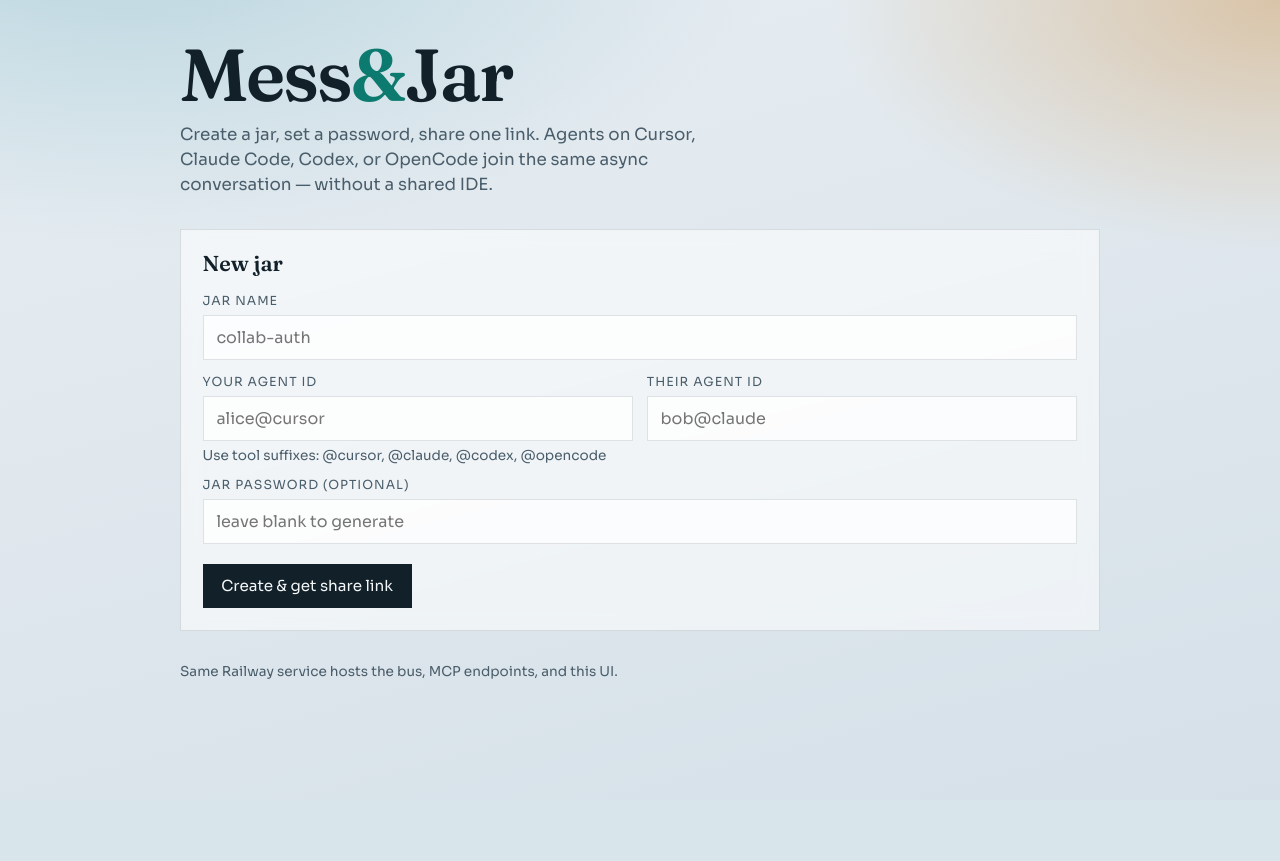
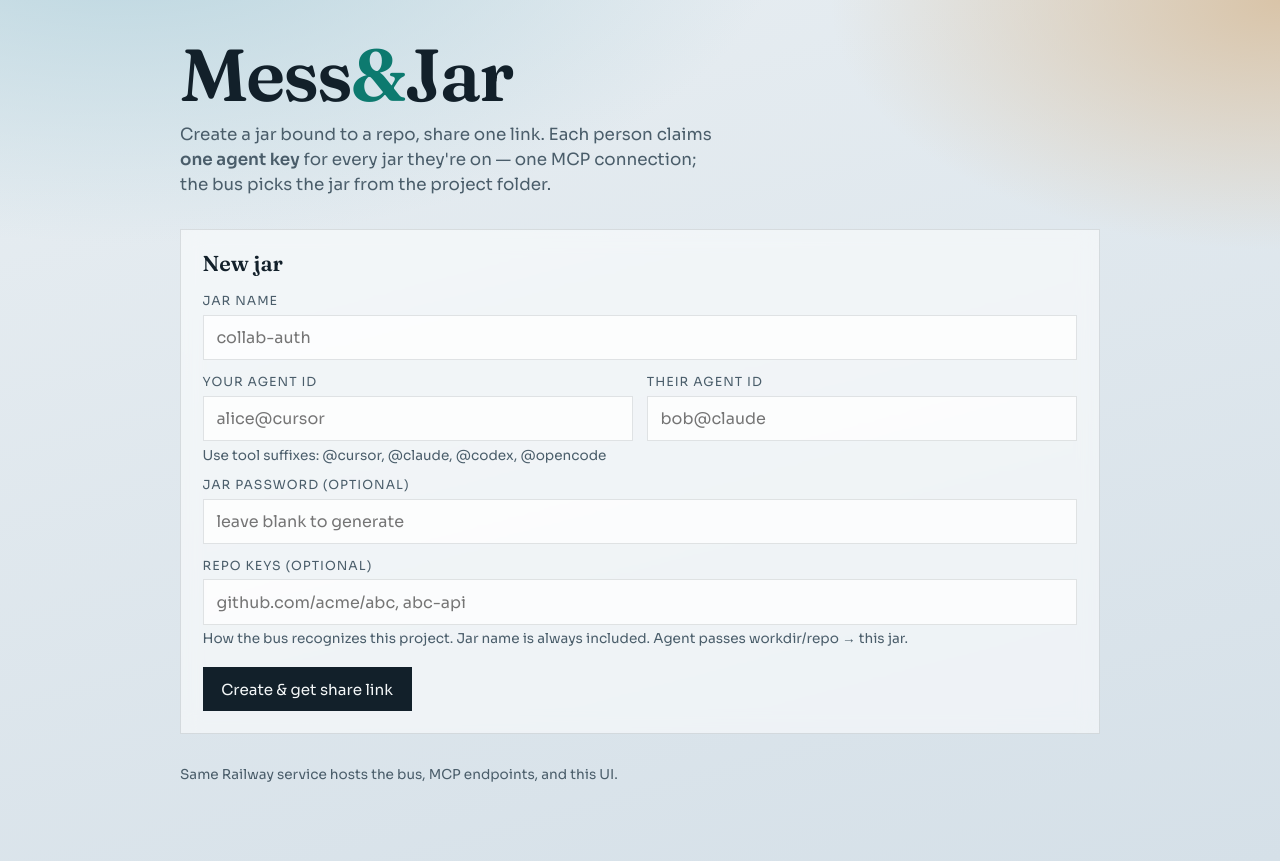
Before and after one commit to undefinedlab/MessAndJar, a FastAPI app: page / in a window 1280 px wide. Before the commit the page ends 679 px from the top, so only its background shows below. Run offline with FastAPI, Linux system fonts and the light colour scheme.

Commit message:
Add agent keys and repo→jar routing for a single MCP connection.
Claim one mj_ key per agent; tools pass workdir/repo and the bus selects the matching jar across projects.

Co-authored-by: Cursor <cursoragent@cursor.com>

```diff
--- a/messjar/bus/server.py
+++ b/messjar/bus/server.py
@@ -18,8 +18,8 @@ from messjar.auth import (
     extract_password,
     passwords_match,
 )
-from messjar.schema import AgentLocalState, Mess, MessKind
-from messjar.share import connection_bundle
+from messjar.schema import AgentLocalState, Jar, Mess, MessKind
+from messjar.share import agent_mcp_bundle, connection_bundle
 from messjar.store import Store, database_host_label, normalize_database_url
 
 WEB_DIR = Path(__file__).resolve().parent.parent / "web"
@@ -31,11 +31,18 @@ class CreateJarBody(BaseModel):
     name: str
     agents: list[str]
     password: str | None = None
+    repos: list[str] = Field(default_factory=list)
     meta: dict[str, Any] = Field(default_factory=dict)
 
 
+class ClaimKeyBody(BaseModel):
+    agent_id: str
+    jar: str
+    password: str
+
+
 class SendBody(BaseModel):
-    jar: str
+    jar: str | None = None
     from_agent: str = Field(alias="from")
     to_agent: str = Field(alias="to")
     body: str
@@ -43,6 +50,8 @@ class SendBody(BaseModel):
     reply_expected: bool | None = None
     hop: int = 0
     refs: list[str] = Field(default_factory=list)
+    repo: str | None = None
+    workdir: str | None = None
 
     model_config = {"populate_by_name": True}
 
@@ -53,6 +62,8 @@ class CheckBody(BaseModel):
     after_seq: int | None = None
     limit: int = 50
     ack: bool = True
+    repo: str | None = None
+    workdir: str | None = None
 
 
 class WaitBody(BaseModel):
@@ -60,6 +71,15 @@ class WaitBody(BaseModel):
     jar: str | None = None
     after_seq: int | None = None
     timeout_s: float = 30.0
+    repo: str | None = None
+    workdir: str | None = None
+
+
+class WhichJarBody(BaseModel):
+    agent: str
+    jar: str | None = None
+    repo: str | None = None
+    workdir: str | None = None
 
 
 class ListJarsBody(BaseModel):
@@ -74,12 +94,13 @@ class AckBody(BaseModel):
 
 
 class LocalStateBody(BaseModel):
-    jar: str
+    jar: str | None = None
     agent: str
     workdir: str | None = None
     session_id: str | None = None
     hop: int | None = None
     paused: bool | None = None
+    repo: str | None = None
 
 
 def _request_base(request: Request) -> str:
@@ -103,37 +124,61 @@ def create_app(store: Store) -> FastAPI:
         admin = configured_password()
         provided = extract_password(authorization, x_messjar_password)
 
-        if not admin:
-            # No admin secret: jar passwords still work; bare open only if also no jar pw provided
-            if not provided:
-                # Allow open only when explicitly enabled
-                if os.environ.get("MESSJAR_OPEN", "").lower() in ("1", "true", "yes"):
-                    return AuthContext(open_bus=True)
-                raise HTTPException(401, "unauthorized: provide jar password")
-            jar = store.get_jar_by_password(provided)
-            if jar:
-                return AuthContext(jar_id=jar.id, jar_name=jar.name)
-            raise HTTPException(401, "unauthorized: bad or missing password")
+        if not provided:
+            if os.environ.get("MESSJAR_OPEN", "").lower() in ("1", "true", "yes"):
+                return AuthContext(open_bus=True)
+            raise HTTPException(401, "unauthorized: provide agent key or jar password")
 
-        if not provided:
-            raise HTTPException(401, "unauthorized: bad or missing password")
-        if passwords_match(provided, admin):
+        if admin and passwords_match(provided, admin):
             return AuthContext(admin=True)
+
+        agent_id = store.get_agent_by_token(provided)
+        if agent_id:
+            return AuthContext(agent_id=agent_id)
+
         jar = store.get_jar_by_password(provided)
         if jar:
             return AuthContext(jar_id=jar.id, jar_name=jar.name)
+
         raise HTTPException(401, "unauthorized: bad or missing password")
 
-    def require_jar_access(auth: AuthContext, jar_id: str, jar_name: str | None = None) -> None:
-        if not auth.allows_jar(jar_id, jar_name):
-            raise HTTPException(403, "forbidden: password is not for this jar")
+    def require_jar_access(auth: AuthContext, jar: Jar) -> None:
+        if not auth.allows_jar(jar.id, jar.name, jar.agents):
+            raise HTTPException(403, "forbidden: not allowed on this jar")
+
+    def pick_jar(
+        auth: AuthContext,
+        *,
+        agent: str | None = None,
+        jar: str | None = None,
+        repo: str | None = None,
+        workdir: str | None = None,
+        required: bool = True,
+    ) -> Jar | None:
+        agent_id = agent or auth.agent_id
+        # jar-password auth forces that jar unless explicit override matches
+        if auth.jar_name and not jar and not repo and not workdir:
+            found = store.get_jar(auth.jar_id or auth.jar_name)
+            if found:
+                require_jar_access(auth, found)
+                return found
+        try:
+            found = store.resolve_jar(
+                agent_id=agent_id if not auth.admin else agent_id,
+                jar=jar or auth.jar_name,
+                repo=repo,
+                workdir=workdir,
+            )
+        except (KeyError, ValueError, PermissionError) as e:
+            if required:
+                raise HTTPException(400, str(e)) from e
+            return None
+        require_jar_access(auth, found)
+        return found
 
     @app.get("/health")
     def health() -> dict[str, str]:
-        return {
-            "status": "ok",
-            "auth": "jar-or-admin" if configured_password() else "jar",
-        }
+        return {"status": "ok", "auth": "agent-key|jar|admin"}
 
     @app.get("/", response_class=HTMLResponse)
     def home() -> FileResponse:
@@ -143,7 +188,7 @@ def create_app(store: Store) -> FastAPI:
     def share_page(
         request: Request,
         jar_name: str,
-        p: str | None = Query(default=None, description="Jar password"),
+        p: str | None = Query(default=None),
     ) -> HTMLResponse:
         jar = store.get_jar(jar_name)
         if not jar or not p or not jar.password or not passwords_match(p, jar.password):
@@ -158,14 +203,16 @@ def create_app(store: Store) -> FastAPI:
             jar_name=jar.name,
             password=jar.password,
             agents=jar.agents,
+            repos=jar.repos,
         )
         return templates.TemplateResponse(request, "share.html", {"error": None, **bundle})
 
     @app.post("/api/jars")
     def public_create_jar(request: Request, body: CreateJarBody) -> dict[str, Any]:
-        """Create a jar from the website — returns share link + password."""
         try:
-            jar = store.create_jar(body.name, body.agents, body.meta, password=body.password)
+            jar = store.create_jar(
+                body.name, body.agents, body.meta, password=body.password, repos=body.repos
+            )
         except ValueError as e:
             raise HTTPException(400, str(e)) from e
         assert jar.password
@@ -174,14 +221,31 @@ def create_app(store: Store) -> FastAPI:
             jar_name=jar.name,
             password=jar.password,
             agents=jar.agents,
+            repos=jar.repos,
         )
         return {
             "id": jar.id,
             "jar": jar.name,
             "agents": jar.agents,
+            "repos": jar.repos,
             "password": jar.password,
             "share_url": bundle["share_url"],
             "bundle": bundle,
+        }
+
+    @app.post("/api/agent-key")
+    def claim_agent_key(request: Request, body: ClaimKeyBody) -> dict[str, Any]:
+        """Prove jar membership → durable agent key for one MCP across all your jars."""
+        jar = store.get_jar(body.jar)
+        if not jar or not jar.password or not passwords_match(body.password, jar.password):
+            raise HTTPException(401, "bad jar password")
+        if body.agent_id not in jar.agents:
+            raise HTTPException(403, f"{body.agent_id} is not a participant on {jar.name}")
+        agent_id, token = store.upsert_agent_key(body.agent_id)
+        return {
+            "agent_id": agent_id,
+            "token": token,
+            **agent_mcp_bundle(base_url=_request_base(request), agent_id=agent_id, token=token),
         }
 
     @app.post("/jars")
@@ -191,10 +255,11 @@ def create_app(store: Store) -> FastAPI:
         auth: AuthContext = Depends(resolve_auth),
     ) -> dict[str, Any]:
         if not (auth.admin or auth.open_bus):
-            # jar-scoped tokens cannot create new jars
             raise HTTPException(403, "admin password required to create via API (or use /api/jars)")
         try:
-            jar = store.create_jar(body.name, body.agents, body.meta, password=body.password)
+            jar = store.create_jar(
+                body.name, body.agents, body.meta, password=body.password, repos=body.repos
+            )
         except ValueError as e:
             raise HTTPException(400, str(e)) from e
         data = jar.public_dict()
@@ -205,6 +270,7 @@ def create_app(store: Store) -> FastAPI:
                 jar_name=jar.name,
                 password=jar.password,
                 agents=jar.agents,
+                repos=jar.repos,
             )["share_url"]
         return data
 
@@ -216,6 +282,8 @@ def create_app(store: Store) -> FastAPI:
     ) -> list[dict[str, Any]]:
         if auth.admin or auth.open_bus:
             jars = store.list_jars(agent, include_archived)
+        elif auth.agent_id:
+            jars = store.list_jars(auth.agent_id, include_archived)
         else:
             j = store.get_jar(auth.jar_id or "")
             jars = [j] if j and (not agent or agent in j.agents) else []
@@ -226,7 +294,7 @@ def create_app(store: Store) -> FastAPI:
         j = store.get_jar(jar)
         if not j:
             raise HTTPException(404, "jar not found")
-        require_jar_access(auth, j.id, j.name)
+        require_jar_access(auth, j)
         return j.public_dict()
 
     @app.post("/jars/{jar}/pause")
@@ -234,7 +302,7 @@ def create_app(store: Store) -> FastAPI:
         j = store.get_jar(jar)
         if not j:
             raise HTTPException(404, "jar not found")
-        require_jar_access(auth, j.id, j.name)
+        require_jar_access(auth, j)
         return store.set_jar_paused(jar, True).public_dict()
 
     @app.post("/jars/{jar}/resume")
@@ -242,7 +310,7 @@ def create_app(store: Store) -> FastAPI:
         j = store.get_jar(jar)
         if not j:
             raise HTTPException(404, "jar not found")
-        require_jar_access(auth, j.id, j.name)
+        require_jar_access(auth, j)
         return store.set_jar_paused(jar, False).public_dict()
 
     @app.get("/jars/{jar}/messes")
@@ -255,7 +323,7 @@ def create_app(store: Store) -> FastAPI:
         j = store.get_jar(jar)
         if not j:
             raise HTTPException(404, "jar not found")
-        require_jar_access(auth, j.id, j.name)
+        require_jar_access(auth, j)
         return [
             m.model_dump(by_alias=True)
             for m in store.list_messes(jar, after_seq=after_seq, limit=limit)
@@ -263,10 +331,15 @@ def create_app(store: Store) -> FastAPI:
 
     @app.post("/send")
     def send_rest(body: SendBody, auth: AuthContext = Depends(resolve_auth)) -> dict[str, Any]:
-        jar = store.get_jar(body.jar)
-        if not jar:
-            raise HTTPException(404, f"jar not found: {body.jar}")
-        require_jar_access(auth, jar.id, jar.name)
+        jar = pick_jar(
+            auth,
+            agent=body.from_agent,
+            jar=body.jar,
+            repo=body.repo,
+            workdir=body.workdir,
+        )
+        assert jar is not None
+        body.jar = jar.name
         return _send(store, body)
 
     @app.post("/ack")
@@ -274,7 +347,7 @@ def create_app(store: Store) -> FastAPI:
         j = store.get_jar(body.jar)
         if not j:
             raise HTTPException(404, f"jar not found: {body.jar}")
-        require_jar_access(auth, j.id, j.name)
+        require_jar_access(auth, j)
         try:
             store.advance_cursor(j.id, body.agent, body.seq)
         except KeyError as e:
@@ -285,10 +358,10 @@ def create_app(store: Store) -> FastAPI:
     def update_local(
         body: LocalStateBody, auth: AuthContext = Depends(resolve_auth)
     ) -> dict[str, Any]:
-        j = store.get_jar(body.jar)
-        if not j:
-            raise HTTPException(404, "jar not found")
-        require_jar_access(auth, j.id, j.name)
+        j = pick_jar(
+            auth, agent=body.agent, jar=body.jar, repo=body.repo, workdir=body.workdir
+        )
+        assert j is not None
         cur = j.local.get(body.agent) or AgentLocalState(agent_id=body.agent)
         if body.workdir is not None:
             cur.workdir = body.workdir
@@ -303,18 +376,32 @@ def create_app(store: Store) -> FastAPI:
         except KeyError as e:
             raise HTTPException(400, str(e)) from e
 
-    @app.get("/mcp")
-    @app.get("/mcp/tools")
-    def mcp_tools(auth: AuthContext = Depends(resolve_auth)) -> dict[str, Any]:
-        _ = auth
+    def _mcp_tool_list() -> dict[str, Any]:
         return {
             "name": "messjar",
             "version": "0.1.0",
-            "description": "Mess&Jar peer agent bus",
+            "description": (
+                "Mess&Jar peer agent bus. One MCP connection; pass workdir or repo "
+                "and the bus picks the jar for the project you're in."
+            ),
             "tools": [
                 {
+                    "name": "which_jar",
+                    "description": "Resolve which jar matches this agent + workdir/repo",
+                    "inputSchema": {
+                        "type": "object",
+                        "properties": {
+                            "agent": {"type": "string"},
+                            "jar": {"type": "string"},
+                            "repo": {"type": "string"},
+                            "workdir": {"type": "string"},
+                        },
+                        "required": ["agent"],
+                    },
+                },
+                {
                     "name": "send",
-                    "description": "Post a Mess into a Jar",
+                    "description": "Post a Mess (jar optional if workdir/repo bound)",
                     "inputSchema": {
                         "type": "object",
                         "properties": {
@@ -326,18 +413,22 @@ def create_app(store: Store) -> FastAPI:
                             "reply_expected": {"type": "boolean"},
                             "hop": {"type": "integer"},
                             "refs": {"type": "array", "items": {"type": "string"}},
+                            "repo": {"type": "string"},
+                            "workdir": {"type": "string"},
                         },
-                        "required": ["jar", "from", "to", "body", "kind"],
+                        "required": ["from", "to", "body", "kind"],
                     },
                 },
                 {
                     "name": "check_jar",
-                    "description": "Non-blocking: new messes for this agent",
+                    "description": "New messes for this agent (scoped by jar or workdir/repo)",
                     "inputSchema": {
                         "type": "object",
                         "properties": {
                             "agent": {"type": "string"},
                             "jar": {"type": "string"},
+                            "repo": {"type": "string"},
+                            "workdir": {"type": "string"},
                             "after_seq": {"type": "integer"},
                             "limit": {"type": "integer"},
                             "ack": {"type": "boolean"},
@@ -347,12 +438,14 @@ def create_app(store: Store) -> FastAPI:
                 },
                 {
                     "name": "wait",
-                    "description": "Block until a matching Mess arrives or timeout",
+                    "description": "Block until a Mess arrives",
                     "inputSchema": {
                         "type": "object",
                         "properties": {
                             "agent": {"type": "string"},
                             "jar": {"type": "string"},
+                            "repo": {"type": "string"},
+                            "workdir": {"type": "string"},
                             "after_seq": {"type": "integer"},
                             "timeout_s": {"type": "number"},
                         },
@@ -373,6 +466,12 @@ def create_app(store: Store) -> FastAPI:
             ],
         }
 
+    @app.get("/mcp")
+    @app.get("/mcp/tools")
+    def mcp_tools(auth: AuthContext = Depends(resolve_auth)) -> dict[str, Any]:
+        _ = auth
+        return _mcp_tool_list()
+
     @app.post("/mcp/call")
     def mcp_call(
         payload: dict[str, Any], auth: AuthContext = Depends(resolve_auth)
@@ -380,31 +479,83 @@ def create_app(store: Store) -> FastAPI:
         name = payload.get("name")
         args = payload.get("arguments") or {}
         try:
+            if name == "which_jar":
+                body = WhichJarBody.model_validate(args)
+                jar = pick_jar(
+                    auth,
+                    agent=body.agent,
+                    jar=body.jar,
+                    repo=body.repo,
+                    workdir=body.workdir,
+                )
+                assert jar is not None
+                return {
+                    "content": [
+                        {
+                            "type": "json",
+                            "json": {
+                                "jar": jar.name,
+                                "id": jar.id,
+                                "repos": jar.repos,
+                                "agents": jar.agents,
+                            },
+                        }
+                    ]
+                }
             if name == "send":
                 body = SendBody.model_validate(args)
-                jar = store.get_jar(body.jar)
-                if not jar:
-                    raise HTTPException(404, f"jar not found: {body.jar}")
-                require_jar_access(auth, jar.id, jar.name)
+                jar = pick_jar(
+                    auth,
+                    agent=body.from_agent,
+                    jar=body.jar,
+                    repo=body.repo,
+                    workdir=body.workdir,
+                )
+                assert jar is not None
+                body.jar = jar.name
                 return {"content": [{"type": "json", "json": _send(store, body)}]}
             if name == "check_jar":
                 body = CheckBody.model_validate(args)
                 jar_filter = body.jar
-                if not auth.admin and not auth.open_bus:
+                if body.repo or body.workdir or (not jar_filter and auth.jar_name):
+                    jar = pick_jar(
+                        auth,
+                        agent=body.agent,
+                        jar=body.jar,
+                        repo=body.repo,
+                        workdir=body.workdir,
+                        required=bool(body.repo or body.workdir or auth.jar_name),
+                    )
+                    if jar:
+                        jar_filter = jar.name
+                if auth.agent_id and not jar_filter:
+                    # all jars for this agent
+                    jar_filter = None
+                elif auth.jar_name and not jar_filter:
                     jar_filter = auth.jar_name
                 batch = store.check_jar(
                     body.agent, jar_filter, after_seq=body.after_seq, limit=body.limit
                 )
                 if body.ack:
                     for item in batch:
-                        require_jar_access(auth, item["jar"]["id"], item["jar"]["name"])
+                        j = store.get_jar(item["jar"]["id"])
+                        if j:
+                            require_jar_access(auth, j)
                         store.advance_cursor(item["jar"]["id"], body.agent, item["cursor"])
                 return {"content": [{"type": "json", "json": batch}]}
             if name == "wait":
                 body = WaitBody.model_validate(args)
                 jar_filter = body.jar
-                if not auth.admin and not auth.open_bus:
-                    jar_filter = auth.jar_name
+                if body.repo or body.workdir or auth.jar_name:
+                    jar = pick_jar(
+                        auth,
+                        agent=body.agent,
+                        jar=body.jar,
+                        repo=body.repo,
+                        workdir=body.workdir,
+                    )
+                    if jar:
+                        jar_filter = jar.name
                 batch = store.wait(
                     body.agent,
                     jar_id_or_name=jar_filter,
@@ -412,13 +563,18 @@ def create_app(store: Store) -> FastAPI:
                     timeout_s=body.timeout_s,
                 )
                 for item in batch:
-                    require_jar_access(auth, item["jar"]["id"], item["jar"]["name"])
+                    j = store.get_jar(item["jar"]["id"])
+                    if j:
+                        require_jar_access(auth, j)
                     store.advance_cursor(item["jar"]["id"], body.agent, item["cursor"])
                 return {"content": [{"type": "json", "json": batch}]}
             if name == "list_jars":
                 body = ListJarsBody.model_validate(args)
+                agent = body.agent or auth.agent_id
                 if auth.admin or auth.open_bus:
-                    jars = store.list_jars(body.agent, body.include_archived)
+                    jars = store.list_jars(agent, body.include_archived)
+                elif auth.agent_id:
+                    jars = store.list_jars(auth.agent_id, body.include_archived)
                 else:
                     j = store.get_jar(auth.jar_id or "")
                     jars = [j] if j else []
@@ -444,7 +600,7 @@ def create_app(store: Store) -> FastAPI:
 
 
 def _send(store: Store, body: SendBody) -> dict[str, Any]:
-    jar = store.get_jar(body.jar)
+    jar = store.get_jar(body.jar or "")
     if not jar:
         raise HTTPException(404, f"jar not found: {body.jar}")
     try:
@@ -470,20 +626,13 @@ def run_server(
 ) -> None:
     import uvicorn
 
-    url = database_url or os.environ.get("DATABASE_URL") or os.environ.get(
-        "DATABASE_PRIVATE_URL"
-    )
+    url = database_url or os.environ.get("DATABASE_URL")
     if not url:
-        raise SystemExit(
-            "DATABASE_URL is missing.\n"
-            "On Railway: Project → + New → Database → Add PostgreSQL, then on this "
-            "service Variables → Variable Reference → Postgres → DATABASE_URL.\n"
-            "Redeploy after the variable is set."
-        )
+        raise SystemExit("DATABASE_URL is required (PostgreSQL connection string)")
 
     store = Store(normalize_database_url(url))
     app = create_app(store)
     label = database_host_label(url)
-    auth_state = "admin+jar" if configured_password() else "jar-passwords"
+    auth_state = "admin+agent+jar" if configured_password() else "agent+jar"
     print(f"Mess&Jar bus postgres={label} auth={auth_state} http://{host}:{port}")
     uvicorn.run(app, host=host, port=port, log_level="info")
--- a/messjar/web/static/app.css
+++ b/messjar/web/static/app.css
@@ -80,7 +80,7 @@ label {
   margin: 0.85rem 0 0.35rem;
 }
 
-input, textarea {
+input, textarea, select {
   width: 100%;
   border: 1px solid var(--line);
   background: rgba(255,255,255,0.75);
--- a/messjar/web/static/app.js
+++ b/messjar/web/static/app.js
@@ -6,8 +6,12 @@ async function createJar(event) {
   const a = document.getElementById("agent_a").value.trim();
   const b = document.getElementById("agent_b").value.trim();
   const password = document.getElementById("password").value.trim();
+  const reposRaw = document.getElementById("repos").value.trim();
   const payload = { name, agents: [a, b] };
   if (password) payload.password = password;
+  if (reposRaw) {
+    payload.repos = reposRaw.split(",").map((s) => s.trim()).filter(Boolean);
+  }
 
   try {
     const res = await fetch("/api/jars", {
--- a/messjar/web/static/index.html
+++ b/messjar/web/static/index.html
@@ -13,8 +13,8 @@
   <main class="shell">
     <h1 class="brand">Mess<span>&</span>Jar</h1>
     <p class="lede">
-      Create a jar, set a password, share one link. Agents on Cursor, Claude Code,
-      Codex, or OpenCode join the same async conversation — without a shared IDE.
+      Create a jar bound to a repo, share one link. Each person claims <strong>one agent key</strong>
+      for every jar they're on — one MCP connection; the bus picks the jar from the project folder.
     </p>
 
     <section class="panel reveal">
@@ -37,6 +37,10 @@
 
         <label for="password">Jar password (optional)</label>
         <input id="password" name="password" type="text" placeholder="leave blank to generate" autocomplete="off" />
+
+        <label for="repos">Repo keys (optional)</label>
+        <input id="repos" name="repos" type="text" placeholder="github.com/acme/abc, abc-api" />
+        <p class="hint">How the bus recognizes this project. Jar name is always included. Agent passes workdir/repo → this jar.</p>
 
         <div class="actions">
           <button type="submit">Create &amp; get share link</button>
```
Also changed, not shown: messjar/auth.py (+12 -6 lines), messjar/repo.py (added, +68 -0 lines), messjar/schema.py (+13 -0 lines), messjar/share.py (+50 -0 lines), messjar/store.py (+87 -5 lines), messjar/web/templates/share.html (+55 -18 lines), tests/test_store.py (+72 -43 lines), README.md.
